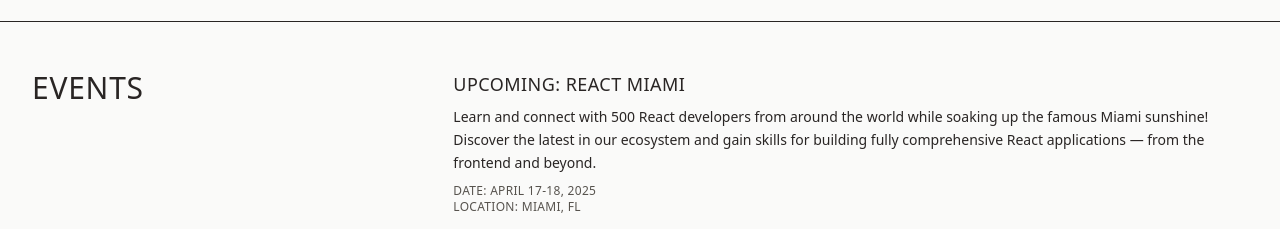
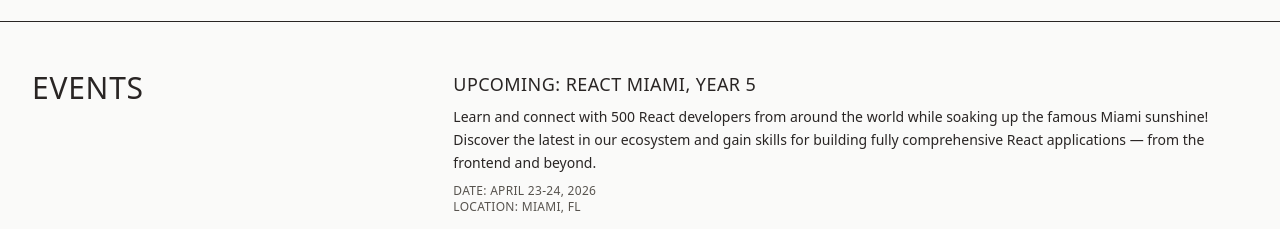
Before and after one commit to michellebakels/2024-personal-website, a Next.js app: page / in a window 1280 px wide. Shown: the part 314-543 px from the top of the page. Built offline with nearby package versions, Linux system fonts and the light colour scheme.

Commit message:
update date

```diff
--- a/app/components/landingPage.tsx
+++ b/app/components/landingPage.tsx
@@ -175,7 +175,7 @@ export default function LandingPage() {
             <div className="space-y-12">
               <div>
                 <h3 className="text-lg font-normal uppercase tracking-wide mb-2">
-                  Upcoming: React Miami
+                  Upcoming: React Miami, Year 5
                 </h3>
                 <p className="mb-2 text-sm leading-relaxed">
                   Learn and connect with 500 React developers from around the
@@ -185,7 +185,7 @@ export default function LandingPage() {
                   beyond.
                 </p>
                 <p className="text-xs text-stone-600 uppercase tracking-wide">
-                  Date: April 17-18, 2025
+                  Date: April 23-24, 2026
                 </p>
                 <p className="text-xs text-stone-600 uppercase tracking-wide mb-4">
                   Location: Miami, Fl
```
